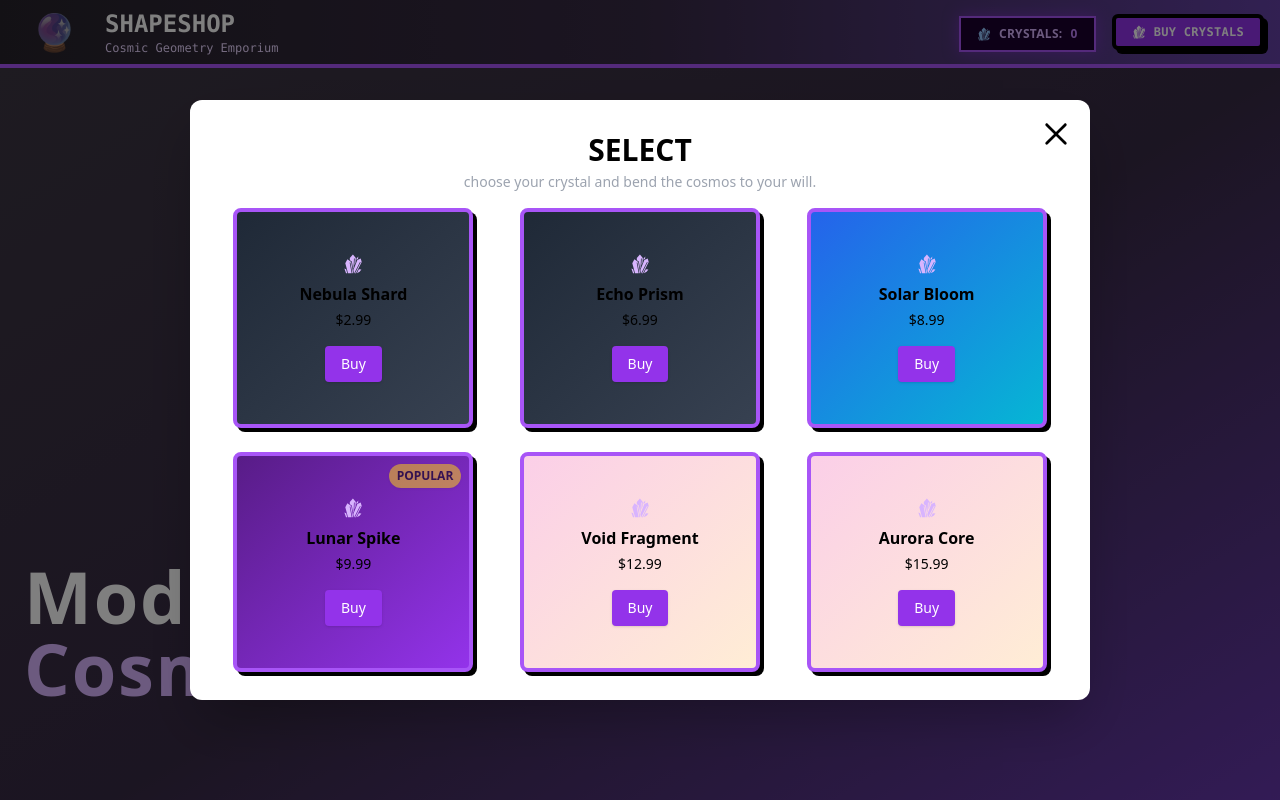
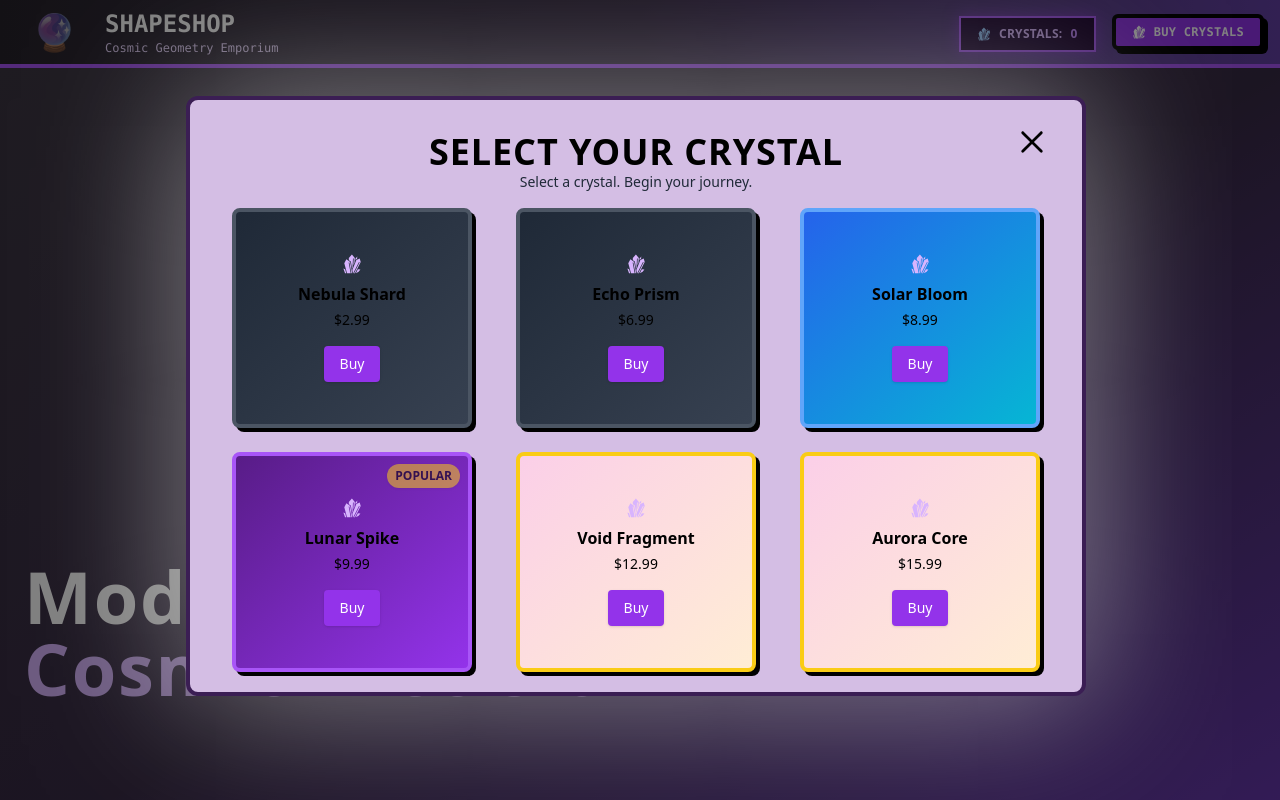
Before and after one commit to qtr-deagle/ShapeShop, a React (Vite) app: page / in a window 1280 px wide. Both pictures are taken after a click on the button "BUY CRYSTALS". Shown: the top 800 px of the page. Built offline with nearby package versions, Linux system fonts and the light colour scheme; data requests are answered from the project's data file.

Commit message:
fixing bug and cleaning UI on BuyCrystalsModal

```diff
--- a/src/App.css
+++ b/src/App.css
@@ -9,7 +9,6 @@ body {
   height: 280px;             /* Adjust height for content */
   padding: 1rem;             /* Adds inner spacing */
   transition: all 0.2s;
-  border: 4px solid #a855f7;
   box-shadow: 4px 4px 0px rgba(0, 0, 0, 1);
   background-color: #1a002e; /* Optional: dark theme match */
   border-radius: 0.5rem;     /* Optional: rounded corners */
--- a/src/components/BuyCrystalsModal.jsx
+++ b/src/components/BuyCrystalsModal.jsx
@@ -14,9 +14,8 @@ const boxStyles = [
 export default function BuyCrystalsModal({ onClose }) {
   return (
     <div className="fixed inset-0 bg-black bg-opacity-50 flex justify-center items-center z-50">
-      <div className="bg-white text-black p-8 rounded-xl shadow-2xl w-[900px] max-w-full h-[600px] relative">
-
-        <button onClick={onClose} className="absolute top-4 right-4 text-4xl font-bold text-black hover:text-gray-600">
+      <div className="duration-200 shadow-[0_0_150px_rgba(255,255,255,0.5)] translate-x-[-4px] translate-y-[-4px] bg-[#D4BEE4] border-4 border-[#3B1E54] text-black p-4 sm:p-8 rounded-xl w-[90%] sm:w-[900px] h-[90%] sm:h-[600px] max-w-full relative">
+        <button onClick={onClose} className="absolute z-10 top-6 right-8 text-4xl font-bold text-black hover:text-gray-600">
           <RxCross2 />
         </button>
         <SelectWindow />
--- a/src/components/CrystalListings.jsx
+++ /dev/null
@@ -1,61 +0,0 @@
-import { useState, useEffect } from 'react';
-import NavBar from './NavBar';
-
-const CrystalListings = () => {
-    const [crystals, setCrystals] = useState([]);
-    const [selectedCrystal, setSelectedCrystal] = useState(null); // ✅ This is what onBuy will use
-    const [loading, setLoading] = useState(true);
-    const [error, setError] = useState(null);
-
-    useEffect(() => {
-        const fetchCrystals = async () => {
-            try {
-                const res = await fetch('http://localhost:5000/crystals');
-                const data = await res.json();
-                setCrystals(data);
-            } catch (err) {
-                setError(err.message);
-            } finally {
-                setLoading(false);
-            }
-        };
-
-        fetchCrystals();
-    }, []);
-
-    return (
-        <section className="relative flex flex-col items-center justify-center min-h-screen bg-gradient-to-b from-[#1a002e] via-[#300036] to-[#1a002e] p-4">
-            {loading && <p className="text-white">Loading crystals...</p>}
-            {error && <p className="text-red-500">Error: {error}</p>}
-
-            <div className="grid grid-cols-1 md:grid-cols-3 gap-6">
-                {crystals.map((crystal) => (
-                    <NavBar key={crystal.id} crystal={crystal} onBuy={setSelectedCrystal} />
-                ))}
-            </div>
-            {selectedCrystal && (
-                <div className="fixed inset-0 bg-black bg-opacity-50 flex justify-center items-center z-50">
-                    <div className="bg-white p-8 rounded-xl shadow-2xl w-[600px] max-w-full relative">
-                        <button
-                            onClick={() => setSelectedCrystal(null)}
-                            className="absolute top-4 right-4 text-2xl font-bold text-purple-600 hover:text-purple-800"
-                        >
-                            <RxCross2 />
-                        </button>
-                        <h2 className="text-2xl font-bold text-purple-600 font-mono text-center mb-2">
-                            {selectedCrystal.name}
-                        </h2>
-                        <p className="text-sm text-gray-700 text-center mb-4">
-                            Price: {selectedCrystal.price}
-                        </p>
-                        <button className="block mx-auto bg-purple-600 hover:bg-purple-800 text-white px-4 py-2 rounded font-mono text-xs">
-                            Confirm Purchase
-                        </button>
-                    </div>
-                </div>
-            )}
-        </section>
-    );
-};
-
-export default CrystalListings;
--- a/src/components/NavBar.jsx
+++ b/src/components/NavBar.jsx
@@ -11,10 +11,10 @@ export default function NavBar() {
       <div className="flex items-center space-x-4">
         <a href='/' className="text-4xl animate-pulse ml-4">🔮</a>
         <div>
-          <a href='/' className="hidden md:block shadow-text text-2xl font-bold ml-3 hover:text-purple-300 transition-colors duration-300 font-mono text-white shadow-text">
+          <a href='/' className="hidden sm:block shadow-text text-2xl font-bold ml-3 hover:text-purple-300 transition-colors duration-300 font-mono text-white shadow-text">
             SHAPESHOP
           </a>
-          <p className="ml-3 text-xs font-mono text-purple-200 hidden md:block ">
+          <p className="ml-3 text-xs font-mono text-purple-200 hidden sm:block ">
             Cosmic Geometry Emporium
           </p>
         </div>
--- a/src/components/SelectWindow.jsx
+++ b/src/components/SelectWindow.jsx
@@ -24,34 +24,27 @@ export default function SelectWindow() {
     }, []);
 
     const tierStyles = {
-        "basic": 'from-gray-800 to-gray-700',
-        "premium": 'from-blue-600 to-cyan-500',
-        "legendary": 'from-purple-900 to-purple-600',
-        "cosmic": 'from-pink-200 to-orange-100',
+        "basic": 'from-gray-800 to-gray-700 border-gray-600 shadow-md hover:shadow-gray-500/50',
+        "premium": 'from-blue-600 to-cyan-500 border-blue-400 shadow-md hover:shadow-cyan-400/50',
+        "legendary": 'from-purple-900 to-purple-600 border-purple-500 shadow-lg hover:shadow-purple-500/50',
+        "cosmic": 'from-pink-200 to-orange-100 border-yellow-400 shadow-lg hover:shadow-pink-400/50'
     };
 
     return (
-        <>
-            <h1 className="text-3xl font-bold text-center mb-1">SELECT</h1>
-            <p className="text-center text-sm text-gray-400 mb-4">
-                choose your crystal and bend the cosmos to your will.
-            </p>
+        <div className="relative">
+            <h1 className="text-4xl tracking-wide font-bold text-center">SELECT YOUR CRYSTAL</h1>
+            <p className="text-center text-sm text-gray-800 mb-4">Select a crystal. Begin your journey.</p>
 
-            <div className="grid grid-cols-1 sm:grid-cols-2 md:grid-cols-3 gap-6 justify-items-center">
+            <div className="grid grid-cols-2 sm:grid-cols-3 gap-4 sm:gap-6 justify-items-center">
                 {crystals.map((crystal) => (
-                    <div
-                        key={crystal.id}
-                        className={`relative w-[220px] h-[260px] rounded-xl p-6 flex flex-col justify-between items-center
-              bg-gradient-to-br ${tierStyles[crystal.tier]}
-              shadow-lg hover:shadow-purple-500/50 transition-transform duration-300 hover:scale-105 card borderless short`}
-                    >
+                    <div key={crystal.id} className={`border-4 relative w-[220px] h-[260px] rounded-xl p-6 flex flex-col justify-between items-center bg-gradient-to-br ${tierStyles[crystal.tier]} shadow-lg hover:shadow-purple-500/50 transition-transform duration-300 hover:scale-105 card borderless short`}>
+
                         {/* Popular badge */}
                         {crystal.tier === 'legendary' && (
                             <span className="absolute top-2 right-2 bg-yellow-400 text-black text-xs font-bold px-2 py-1 rounded-full shadow animate-pulse">
                                 POPULAR
                             </span>
                         )}
-
 
                         {/* Crystal icon placeholder */}
                         <div className="text-4xl mb-2 text-purple-300">
@@ -72,6 +65,6 @@ export default function SelectWindow() {
                 ))}
             </div>
             {loading && <p className="text-black mt-4">Loading crystals...</p>}
-        </>
+        </div>
     );
 }
--- a/src/components/ShapeListing.jsx
+++ b/src/components/ShapeListing.jsx
@@ -26,7 +26,8 @@ const shapeIcons = {
 
 const ShapeListing = ({ shape }) => {
     return (
-        <div className="card text-xs tracking-wide inline-flex items-center gap-2 rounded-md h-9 px-6 bg-purple-600 hover:bg-purple-900 font-bold font-mono">
+        <div className="card text-xs tracking-wide inline-flex items-center gap-2 rounded-md h-9 px-6
+  border-4 border-[#a855f7] bg-purple-600 hover:bg-purple-900 font-bold font-mono">
             <div className="relative w-full h-[120px] bg-gradient-to-b from-[#3f1a5e] via-[#a855f7]/60 to-[#3f1a5e] border-purple-300 border-2 text-white flex justify-center mb-32 items-center">
                 {shapeIcons[shape.name]}
                 <div className={`absolute rounded-lg px-1 h-5 top-2 right-2 border-2 font-mono ${rarityColors[shape.rarity]}`}>
```
